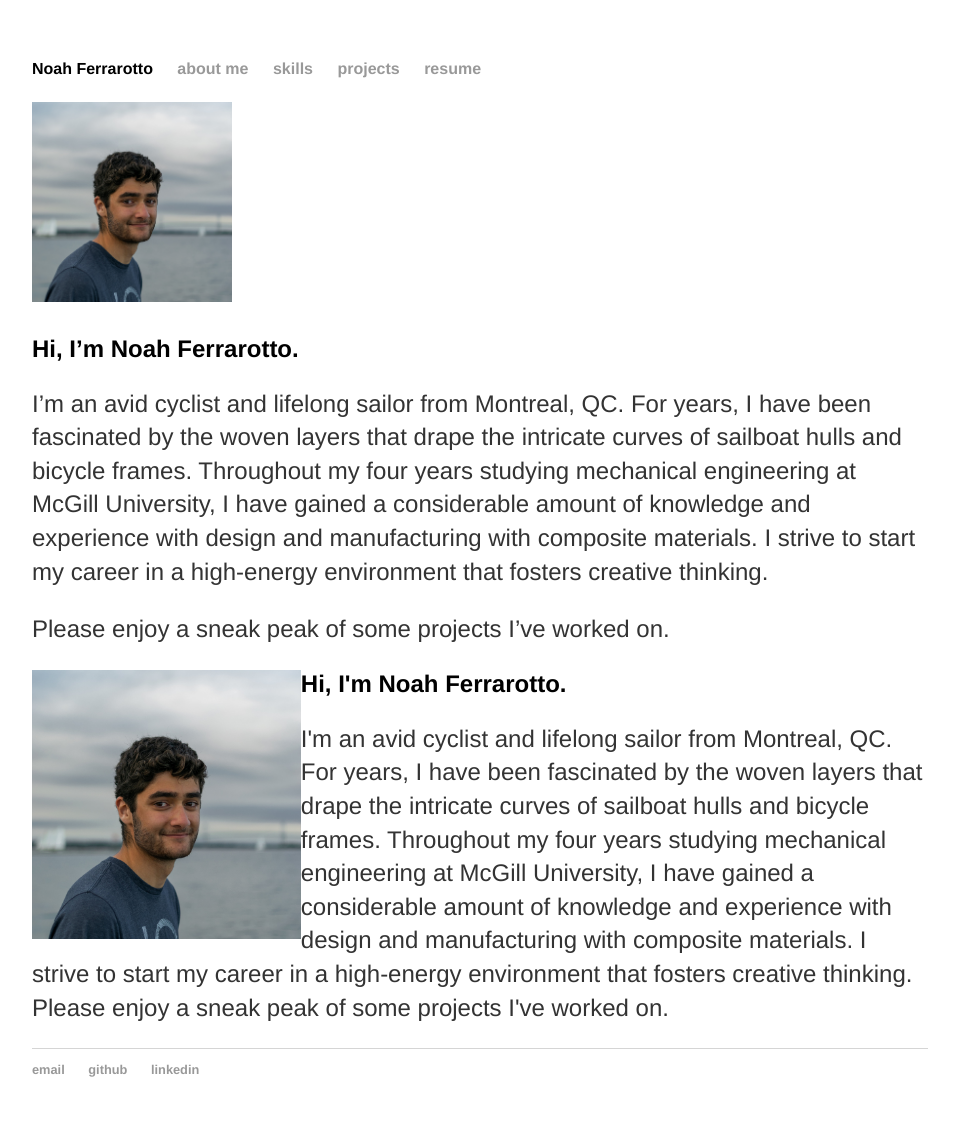
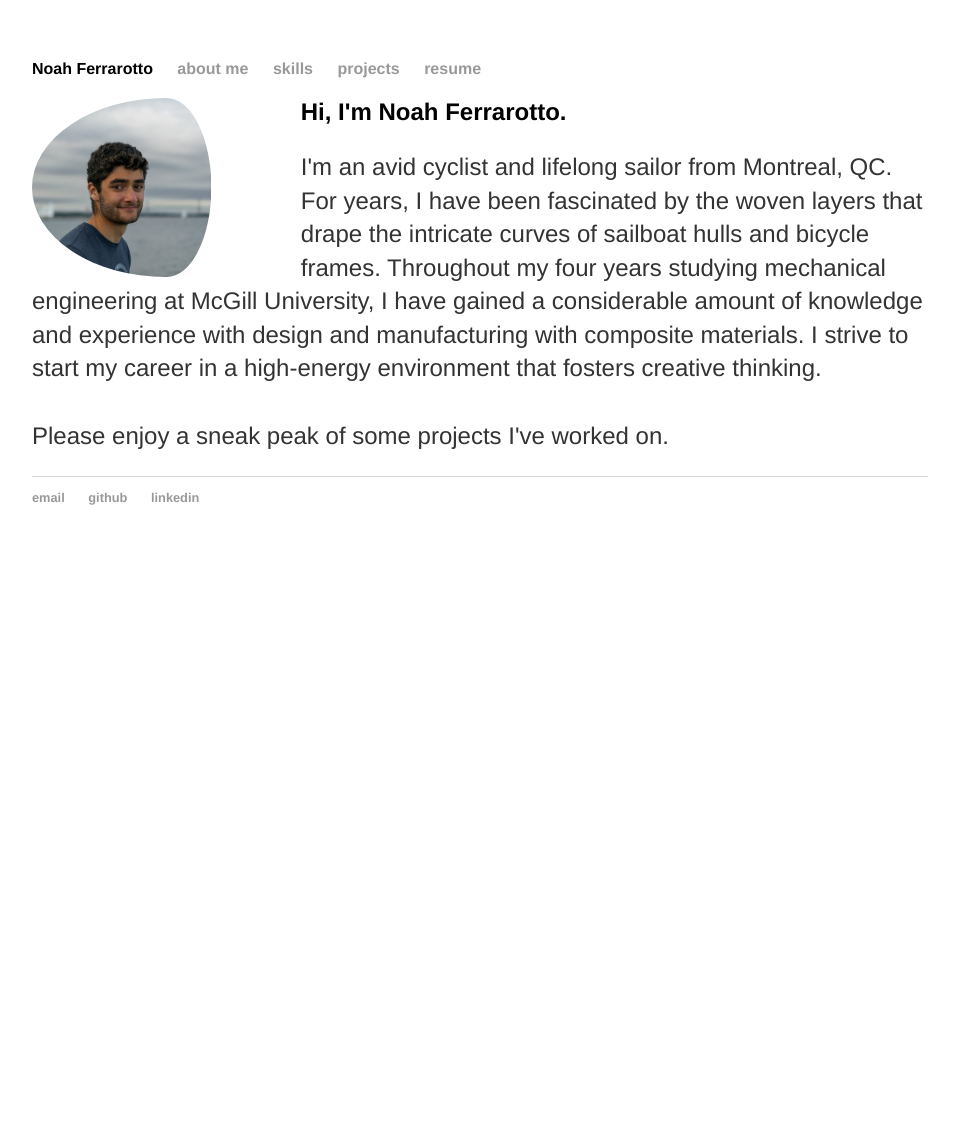
Before and after one commit to noahfer/noahfer.github.io, a Jekyll site: the page built from about/index.md, in a window 1280 px wide. Shown: the whole page, without its empty margins (160-1114 px from the left). Built offline with Jekyll 4.4.1, drawn with Linux system fonts in a browser that asks for light colours; after the commit the page ends 900 px from its top, so only the background shows below that.

Commit message:
Update index.md

```diff
--- a/about/index.md
+++ b/about/index.md
@@ -3,20 +3,12 @@
 title: about me
 ---
 
-<img src="profile.jpg" alt="alt text" width="200"/>
-
-## Hi, I'm Noah Ferrarotto.
-
-I'm an avid cyclist and lifelong sailor from Montreal, QC. For years, I have been fascinated by the woven layers that drape the intricate curves of sailboat hulls and bicycle frames. Throughout my four years studying mechanical engineering at McGill University, I have gained a considerable amount of knowledge and experience with design and manufacturing with composite materials. I strive to start my career in a high-energy environment that fosters creative thinking.
-
-Please enjoy a sneak peak of some projects I've worked on.
-
 <div>
-	<img src="profile.jpg" alt="profile" style="float:left;width:30%">
+	<img src="profile.jpg" alt="profile" style="float:left;width:20%; padding-right: 10%; border-radius: 50%">
 	<h2>Hi, I'm Noah Ferrarotto.</h2>
 	<p>
 		I'm an avid cyclist and lifelong sailor from Montreal, QC. For years, I have been fascinated by the woven layers that drape the intricate curves of sailboat hulls and bicycle frames. Throughout my four years studying mechanical engineering at McGill University, I have gained a considerable amount of knowledge and experience with design and manufacturing with composite materials. I strive to start my career in a high-energy environment that fosters creative thinking.
-	<br>
+	<br><br>
 		Please enjoy a sneak peak of some projects I've worked on.
 	</p>
 </div>
```
